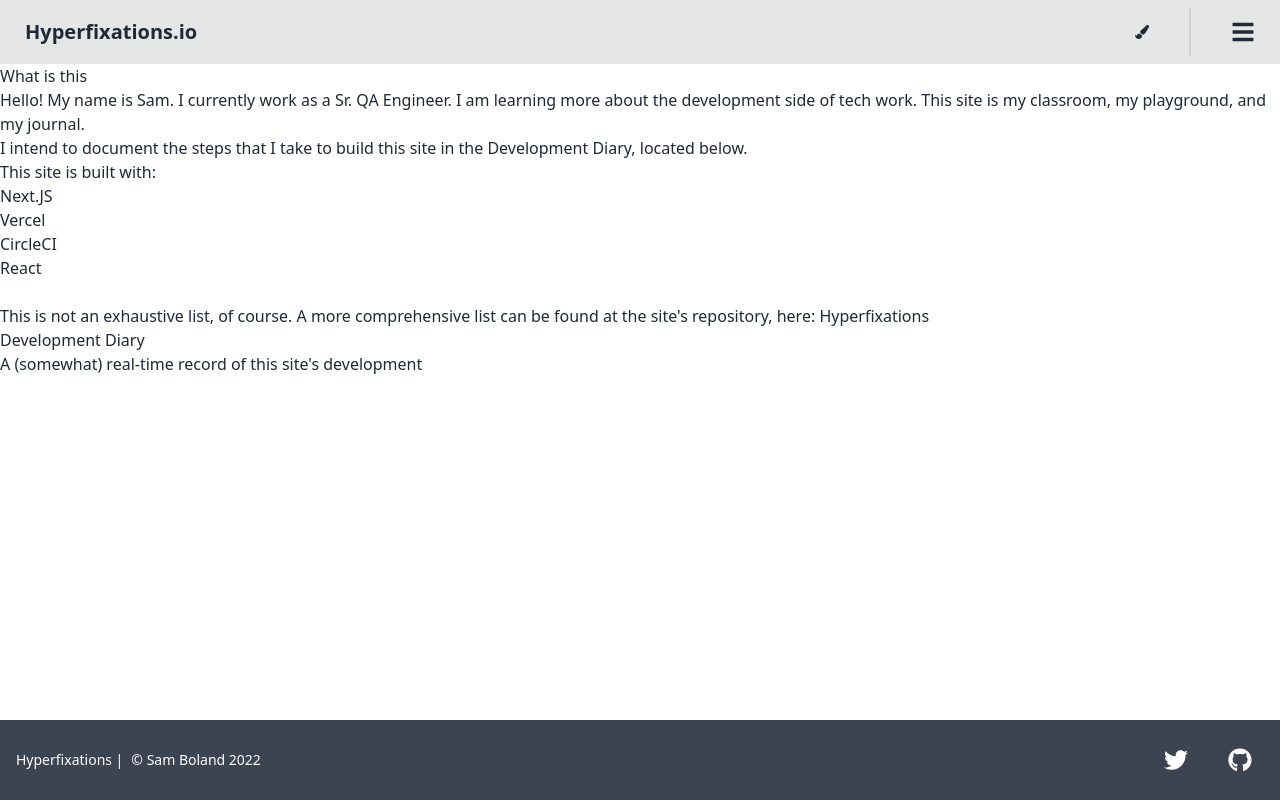
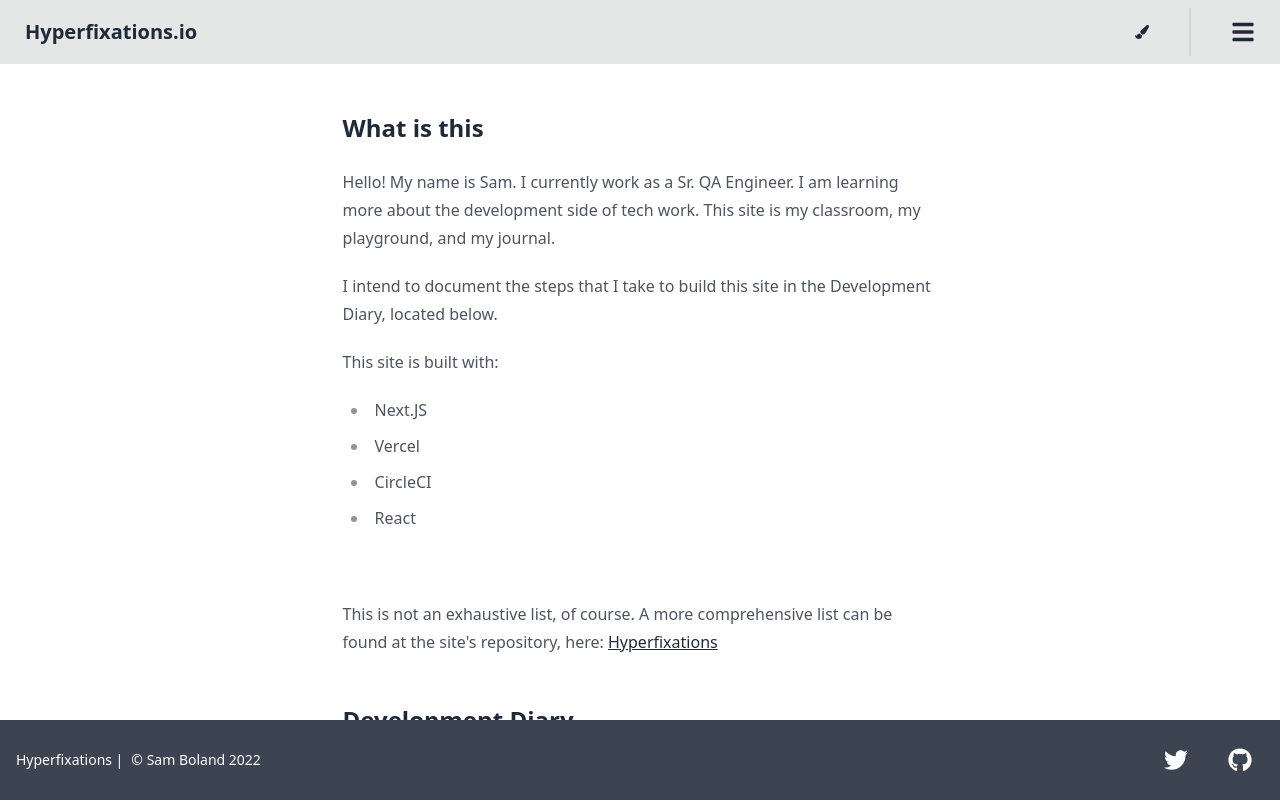
Before and after one commit to samuelboland/Hyperfixations, a Next.js app: page / in a window 1280 px wide. Built offline with nearby package versions, Linux system fonts and the light colour scheme.

Commit message:
Use Typography plugin for all pages

```diff
--- a/pages/index.jsx
+++ b/pages/index.jsx
@@ -3,7 +3,7 @@
 
 export default function Home() {
     return (
-        <div>
+        <div className="container prose m-auto">
             <main>
                 <div>
                     <h2> What is this </h2>
--- a/pages/posts/index.js
+++ b/pages/posts/index.js
@@ -34,7 +34,7 @@
                     cardType: 'summary_large_image',
                 }}
             />
-            <div>
+            <div className="container prose m-auto pt-6">
                 <main>
                     <h1>Development Log</h1>
                     <p>
```
